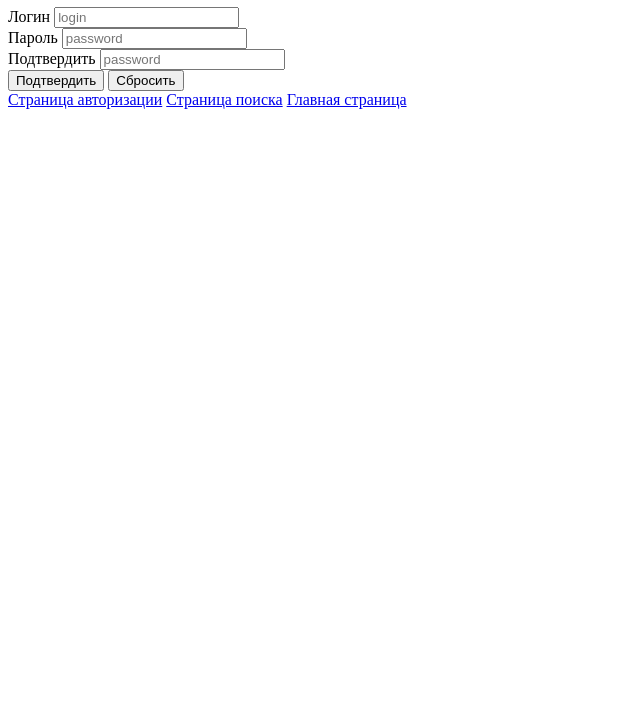
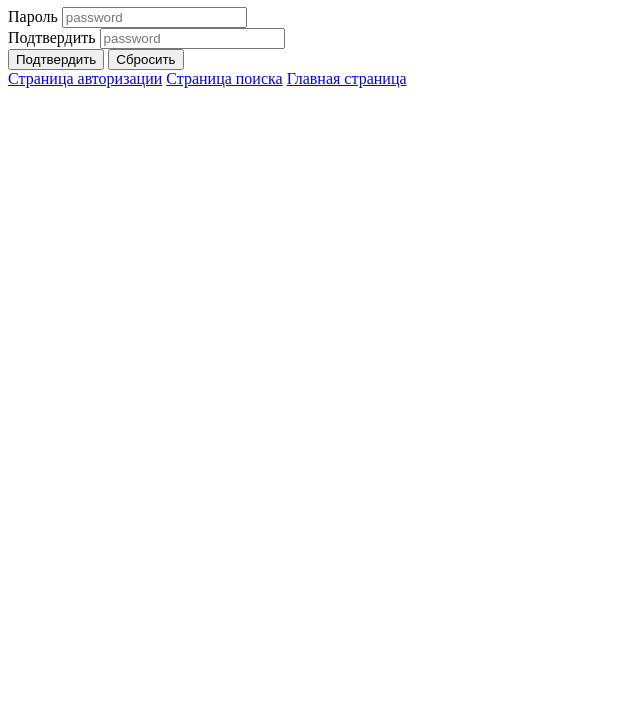
Before and after one commit to Rukatoma1/start_git, a plain HTML site: page pages/registration.html in a window 1280 px wide. Shown: the part 73-800 px from the top of the page, without its empty margins (0-640 px from the left). Drawn offline with Linux system fonts and the light colour scheme.

Commit message:
убрано поле логин в registration.html

```diff
--- a/pages/registration.html
+++ b/pages/registration.html
@@ -12,10 +12,6 @@
 
     <form action="search.html" method="get">
 
-        <div>
-            <label for="email">Логин</label>
-            <input type="email" name="email" id="email" placeholder="login">
-        </div>
 
         <div>
             <label for="password">Пароль</label>
```
